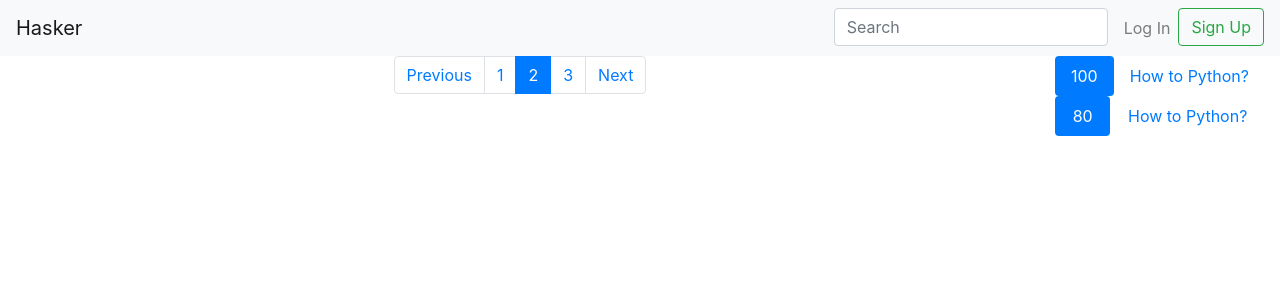
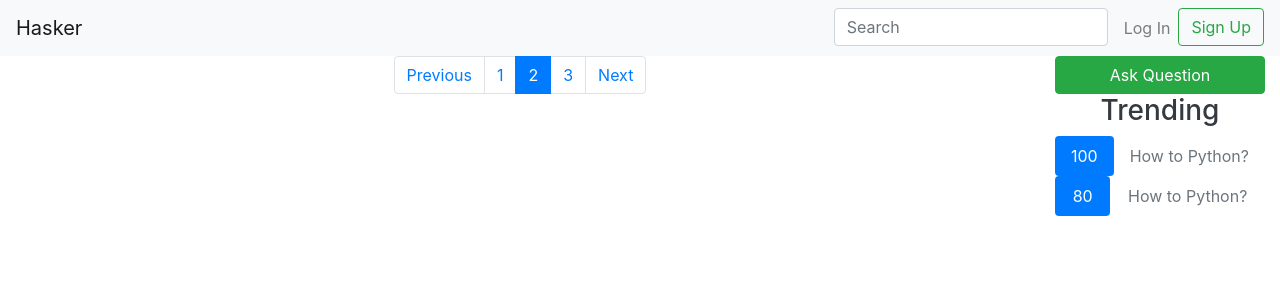
Before and after one commit to ildarkit/hasker, a Django app: page /ask/ in a window 1280 px wide. Shown: the top 300 px of the page. Run offline with Django 3.2, Linux system fonts and the light colour scheme; data that the repository does not hold is empty; some libraries are stand-ins or nearby versions.

Commit message:
popover for unauthorized users in base.html

```diff
--- a/templates/base.html
+++ b/templates/base.html
@@ -41,9 +41,15 @@
             <div class="col-md-auto">
                 {% if user.is_authenticated %}
                 <div class="d-flex justify-content-center">
-                    <button type="button" class="btn btn-success btn-block" data-toggle="modal" data-target="#askModal">Ask!</button>
+                    <button type="button" class="btn btn-success btn-block" data-toggle="modal"
+                            data-target="#askModal">Ask Question</button>
                 </div>
+                {% else %}
+                <!-- всплывающая подсказка -->
+                   <a tabindex="0" class="btn btn-success btn-block" role="button" data-toggle="popover"
+                      data-trigger="focus" title="Authorization" data-container="body" data-html="true">Ask Question</a>
                 {% endif %}
+                <h3 class="d-flex justify-content-center text-dark">Trending</h3>
                 <ul class="nav flex-column">
                     <li class="nav-item">
                     <ul class="nav nav-pills nav-fill">
@@ -51,7 +57,7 @@
                             <a class="nav-link active" href="#">100</a>
                         </li>
                         <li class="nav-item">
-                            <a class="nav-link" href="#">How to Python?</a>
+                            <a class="nav-link text-secondary" href="#">How to Python?</a>
                         </li>
                     </ul>
                     </li>
@@ -61,7 +67,7 @@
                             <a class="nav-link active" href="#">80</a>
                         </li>
                         <li class="nav-item">
-                            <a class="nav-link" href="#">How to Python?</a>
+                            <a class="nav-link text-secondary" href="#">How to Python?</a>
                         </li>
                     </ul>
                     </li>
@@ -106,5 +112,12 @@
     <script src="https://code.jquery.com/jquery-3.2.1.slim.min.js" integrity="sha384-KJ3o2DKtIkvYIK3UENzmM7KCkRr/rE9/Qpg6aAZGJwFDMVNA/GpGFF93hXpG5KkN" crossorigin="anonymous"></script>
     <script src="https://cdnjs.cloudflare.com/ajax/libs/popper.js/1.12.9/umd/popper.min.js" integrity="sha384-ApNbgh9B+Y1QKtv3Rn7W3mgPxhU9K/ScQsAP7hUibX39j7fakFPskvXusvfa0b4Q" crossorigin="anonymous"></script>
     <script src="https://maxcdn.bootstrapcdn.com/bootstrap/4.0.0/js/bootstrap.min.js" integrity="sha384-JZR6Spejh4U02d8jOt6vLEHfe/JQGiRRSQQxSfFWpi1MquVdAyjUar5+76PVCmYl" crossorigin="anonymous"></script>
+    <script type="text/javascript">
+      $("[data-toggle=popover]").popover({
+          content: function() {
+                   return '<div>Please <a href="/login/">log in</a> or <a href="/signup/">register</a> first.</div>';
+                   }
+       });
+    </script>
 </body>
 </html>
```
